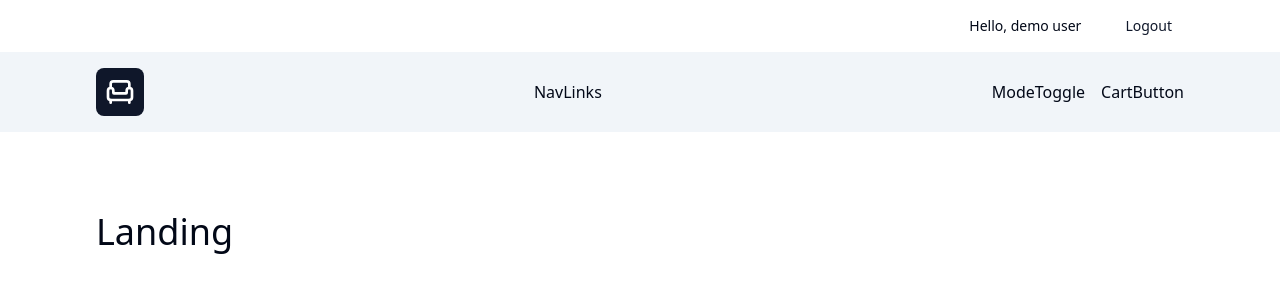
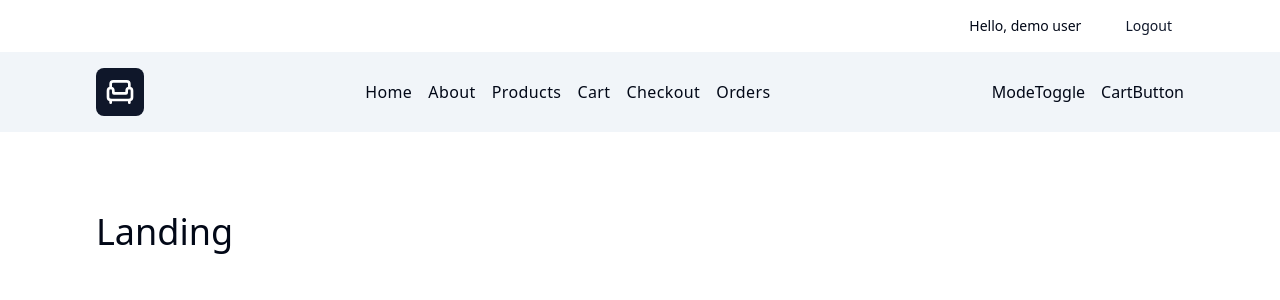
Before and after one commit to zreonx/comfy-store, a React app: page / in a window 1280 px wide. Shown: the top 300 px of the page. Built offline with nearby package versions, Linux system fonts and the light colour scheme; the HTML template or start-up script is replaced by a standard one.

Commit message:
added navlinks for large device

```diff
--- a/src/components/NavLinks.tsx
+++ b/src/components/NavLinks.tsx
@@ -1,7 +1,14 @@
-import React from 'react';
+import { links } from '@/utils';
+import { NavLink } from 'react-router-dom';
 
 function NavLinks() {
-  return <div>NavLinks</div>;
+  return <div className='hidden lg:flex justify-start items-center gap-x-4'>
+    {links.map((link) => {
+      return <NavLink to={link.href} key={link.label} className={({isActive}) => {
+        return `capitalize font-normal tracking-wide ${isActive}? 'text-primary' : ''`
+      }}>{link.label}</NavLink>
+    })}
+  </div>;
 }
 
 export default NavLinks;
```
